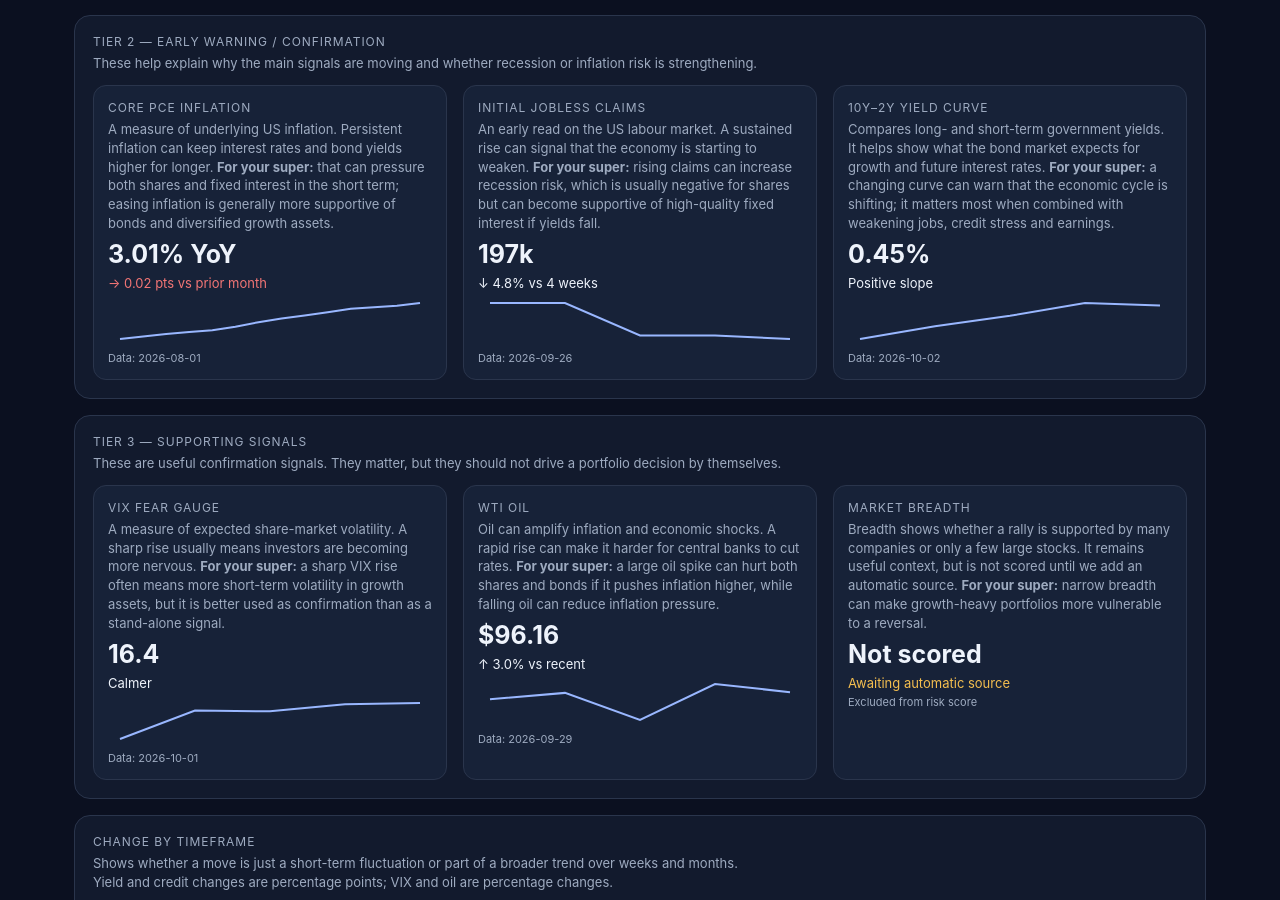
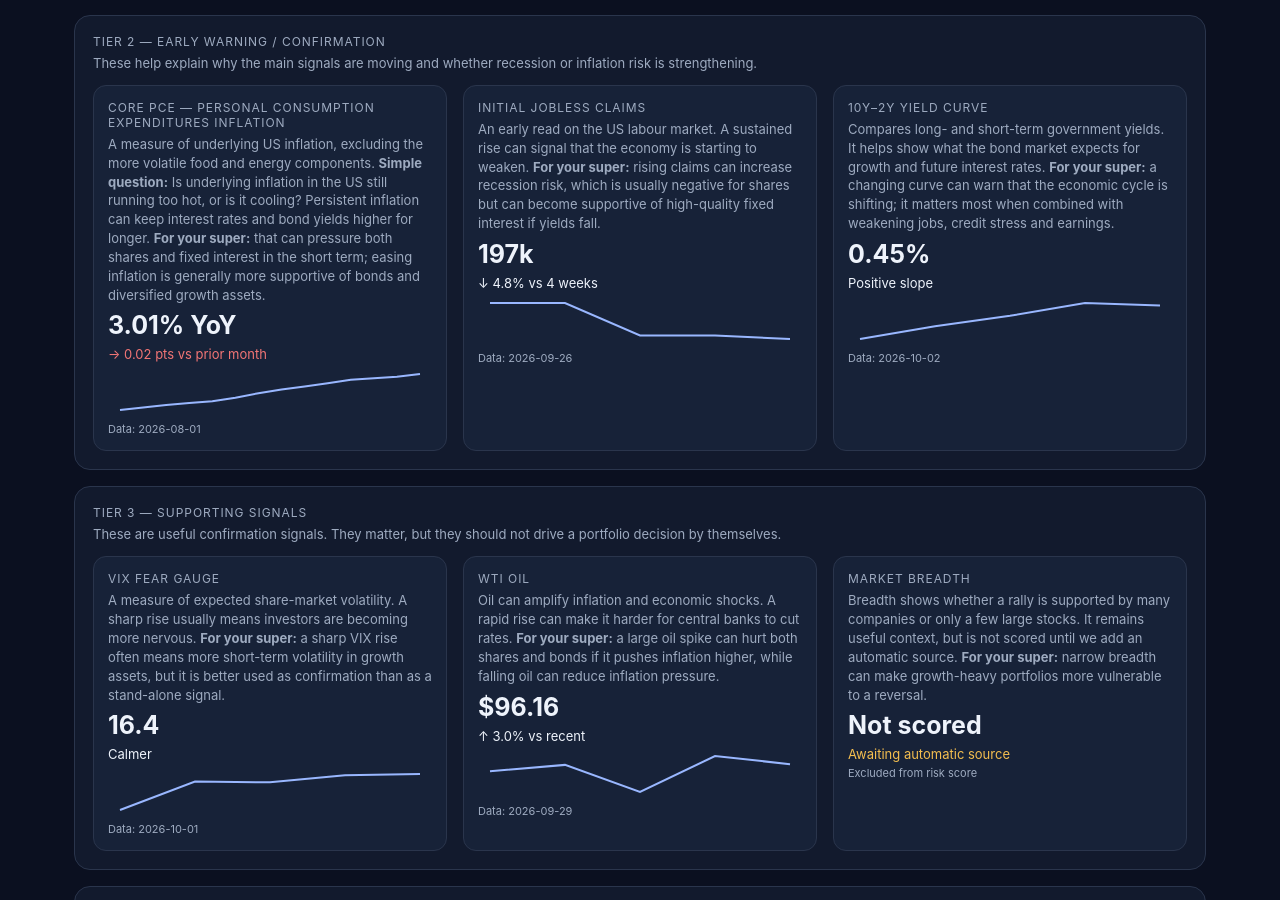
Before and after one commit to robmusarra26/super-market---risk---dashboard, a plain HTML site: page index.html in a window 1280 px wide. Shown: the part 1176-2076 px from the top of the page. Drawn offline with Linux system fonts and the light colour scheme.

Commit message:
Clarify Core PCE title and explanation

```diff
--- a/index.html
+++ b/index.html
@@ -83,7 +83,7 @@ table{width:100%;border-collapse:collapse}th,td{padding:11px 9px;border-bottom:1
   <section class="panel" style="margin-top:16px">
     <div class="kicker">Tier 2 — early warning / confirmation</div><div class="small muted" style="margin-top:5px">These help explain why the main signals are moving and whether recession or inflation risk is strengthening.</div>
     <div class="grid g3" style="margin-top:12px">
-      <div class="metric"><div class="kicker">Core PCE inflation</div><div class="small muted" style="margin-top:5px">A measure of underlying US inflation. Persistent inflation can keep interest rates and bond yields higher for longer. <strong>For your super:</strong> that can pressure both shares and fixed interest in the short term; easing inflation is generally more supportive of bonds and diversified growth assets.</div><div id="v-PCEPILFE" class="value">—</div><div id="s-PCEPILFE" class="trend">—</div><svg id="c-PCEPILFE" class="spark"></svg><div id="d-PCEPILFE" class="date"></div></div>
+      <div class="metric"><div class="kicker">Core PCE — Personal Consumption Expenditures inflation</div><div class="small muted" style="margin-top:5px">A measure of underlying US inflation, excluding the more volatile food and energy components. <strong>Simple question:</strong> Is underlying inflation in the US still running too hot, or is it cooling? Persistent inflation can keep interest rates and bond yields higher for longer. <strong>For your super:</strong> that can pressure both shares and fixed interest in the short term; easing inflation is generally more supportive of bonds and diversified growth assets.</div><div id="v-PCEPILFE" class="value">—</div><div id="s-PCEPILFE" class="trend">—</div><svg id="c-PCEPILFE" class="spark"></svg><div id="d-PCEPILFE" class="date"></div></div>
       <div class="metric"><div class="kicker">Initial jobless claims</div><div class="small muted" style="margin-top:5px">An early read on the US labour market. A sustained rise can signal that the economy is starting to weaken. <strong>For your super:</strong> rising claims can increase recession risk, which is usually negative for shares but can become supportive of high-quality fixed interest if yields fall.</div><div id="v-ICSA" class="value">—</div><div id="s-ICSA" class="trend">—</div><svg id="c-ICSA" class="spark"></svg><div id="d-ICSA" class="date"></div></div>
       <div class="metric"><div class="kicker">10Y–2Y yield curve</div><div class="small muted" style="margin-top:5px">Compares long- and short-term government yields. It helps show what the bond market expects for growth and future interest rates. <strong>For your super:</strong> a changing curve can warn that the economic cycle is shifting; it matters most when combined with weakening jobs, credit stress and earnings.</div><div id="v-T10Y2Y" class="value">—</div><div id="s-T10Y2Y" class="trend">—</div><svg id="c-T10Y2Y" class="spark"></svg><div id="d-T10Y2Y" class="date"></div></div>
     </div>
```
